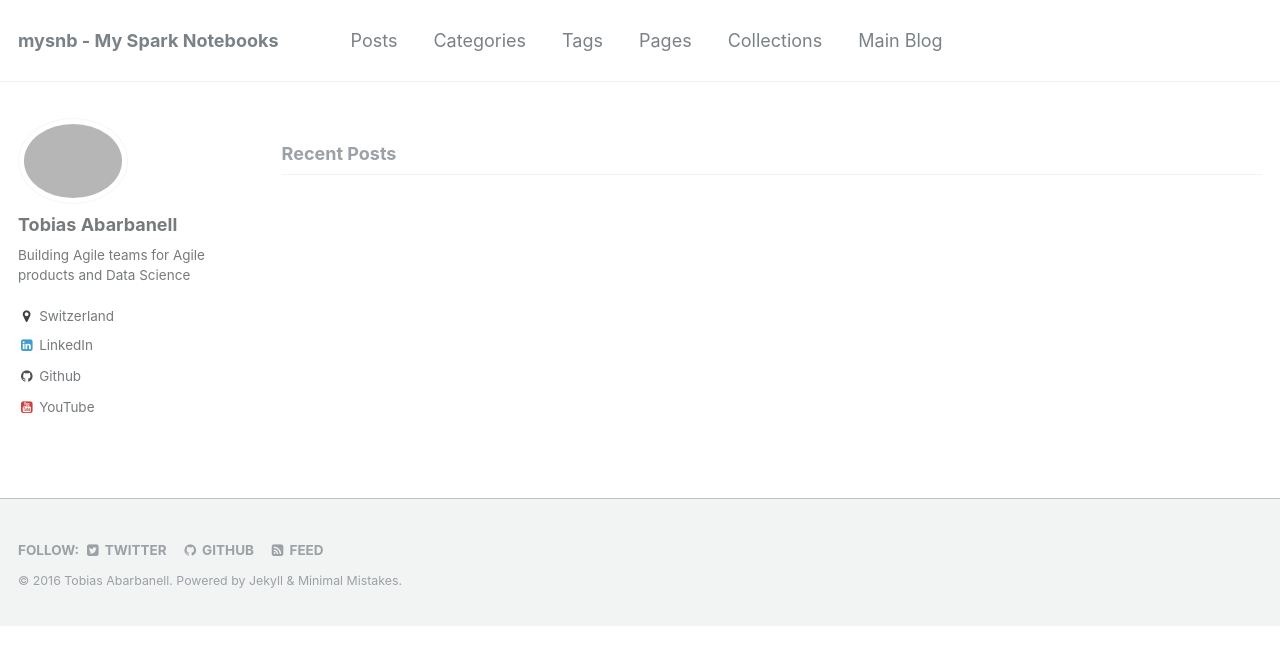
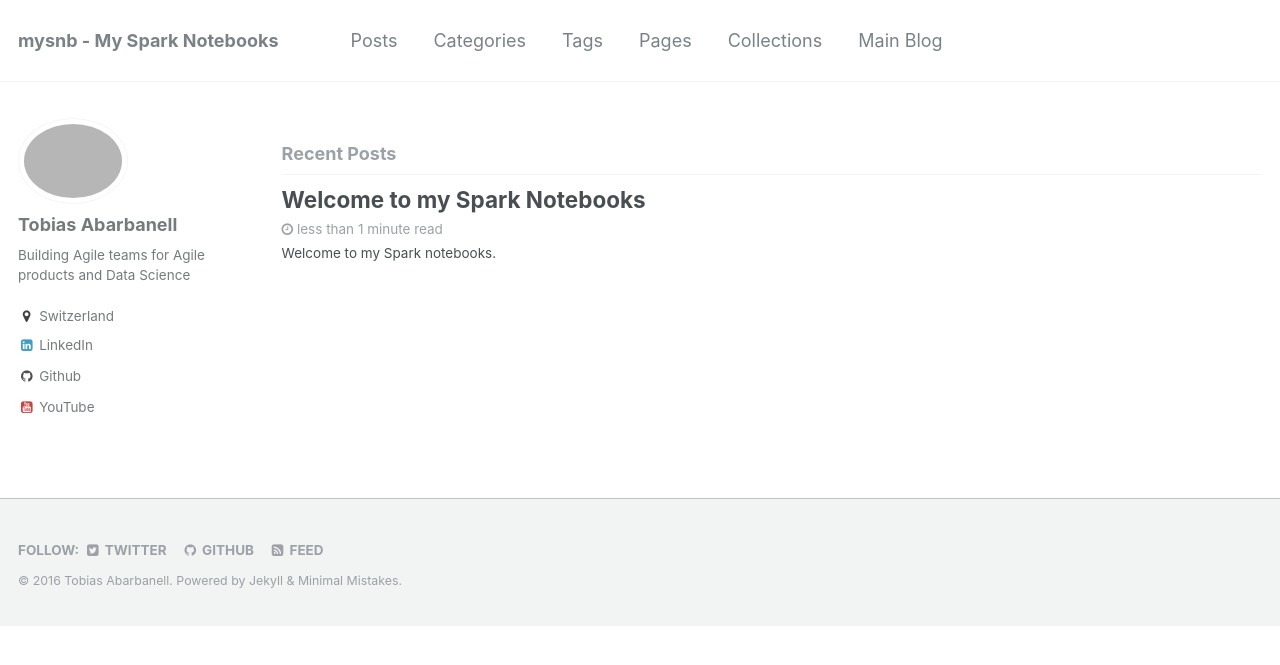
Before and after one commit to abarbanell/mysnb, a Jekyll site: the page built from index.html, in a window 1280 px wide. Shown: the top 665 px of the page. Built offline with Jekyll 4.4.1, drawn with Linux system fonts in a browser that asks for light colours; the list of posts is cut into pages by our own code; some of the changed lines change nothing that is shown.

Commit message:
first post

```diff
--- a/_config.yml
+++ b/_config.yml
@@ -206,3 +206,15 @@ compress_html:
   clippings: all
   ignore:
     envs: development
+
+defaults:
+  # _posts
+  - scope:
+      path: ""
+      type: posts
+    values:
+      layout: single
+      read_time: true
+      comments: true
+      share: true
+      related: true
--- /dev/null
+++ b/_posts/2016-06-28-welcome.md
@@ -0,0 +1,7 @@
+---
+title: Welcome to my Spark Notebooks
+category: spark
+tags: spark, scala, notebook
+---
+
+# Welcome to my Spark notebooks.
```
Also changed, not shown: Gemfile.lock.
